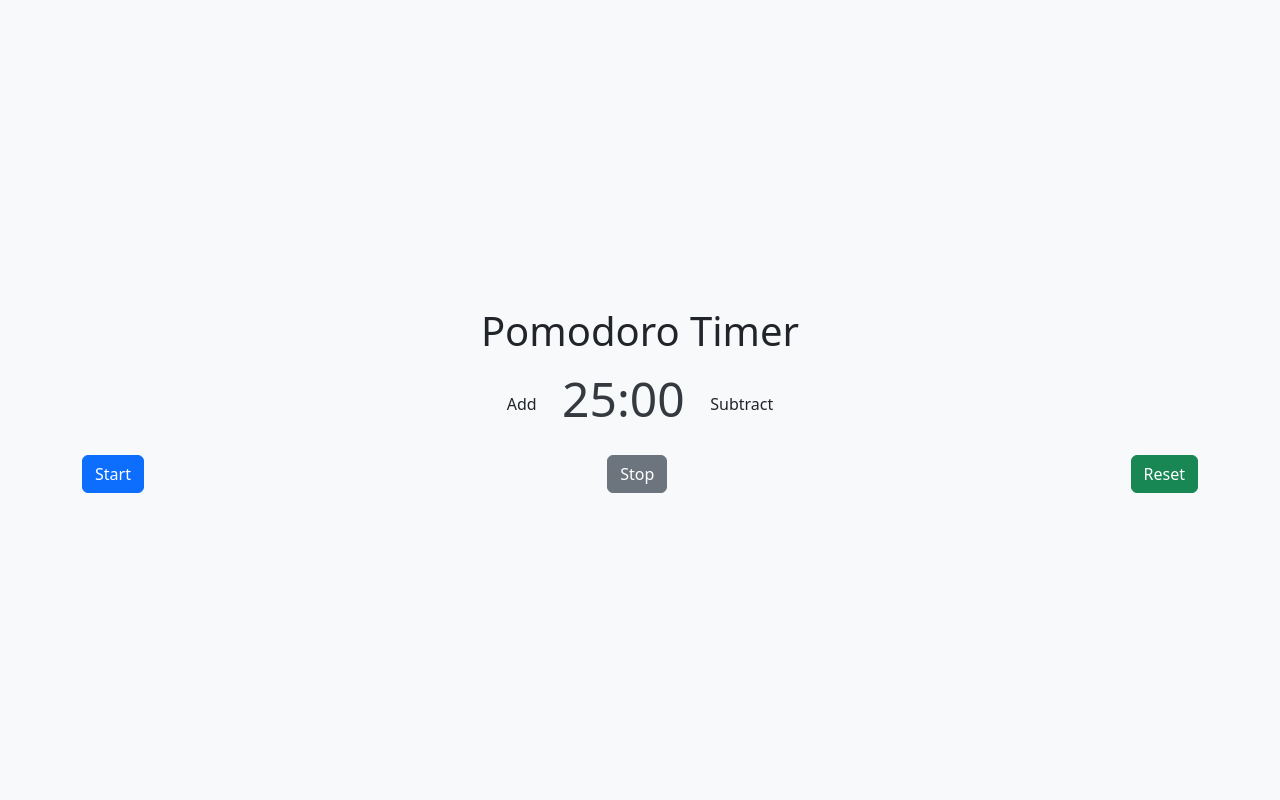
After one commit to pol-cova/Classy, a Django app: page /timer/ in a window 1280 px wide. The commit adds this page. Run offline with Django 5.2, Linux system fonts and the light colour scheme; some libraries are stand-ins or nearby versions.

Commit message:
Add studyTimer functionality and update navigation links

```diff
--- a/server/urls.py
+++ b/server/urls.py
@@ -21,4 +21,5 @@ urlpatterns = [
     path('admin/', admin.site.urls),
     path('', include('users.urls')),# new
     path('todo/', include('todo.urls')),# new
+    path('timer/', include('studyTimer.urls')),# new
 ]
--- /dev/null
+++ b/studyTimer/urls.py
@@ -0,0 +1,6 @@
+from django.urls import path
+from . import views
+
+urlpatterns = [
+    path('', views.studyTimer, name='studyTimer'),
+]
--- a/studyTimer/views.py
+++ b/studyTimer/views.py
@@ -1,3 +1,5 @@
 from django.shortcuts import render
 
 # Create your views here.
+def studyTimer(request):
+    return render(request, 'timer.html')
--- a/templates/_home_base.html
+++ b/templates/_home_base.html
@@ -152,7 +152,7 @@
               </a>
             </li>
             <li class="nav-item">
-              <a class="nav-link d-flex align-items-center gap-2" href="#">
+              <a class="nav-link d-flex align-items-center gap-2" href="{% url 'studyTimer' %}">
                 <span class="material-symbols-outlined">
                   timelapse
                   </span>
@@ -180,7 +180,7 @@
                 <span class="material-symbols-outlined">
                   content_paste_search
                   </span>
-                Generador APA
+                Generadores
               </a>
             </li>
           </ul>
--- /dev/null
+++ b/templates/timer.html
@@ -0,0 +1,69 @@
+{% extends 'base.html' %}
+{% block content %}
+<head>
+    <link rel="stylesheet" href="https://fonts.googleapis.com/css2?family=Material+Symbols+Outlined:opsz,wght,FILL,GRAD@24,400,0,0" />
+    <style>
+        body {
+            display: flex;
+            align-items: center;
+            justify-content: center;
+            height: 100vh;
+            background-color: #f8f9fa;
+        }
+
+        #timer {
+            font-size: 3rem;
+            text-align: center;
+            color: #343a40;
+        }
+
+        #controls {
+            display: flex;
+            justify-content: space-between;
+            margin-top: 20px;
+        }
+    </style>
+</head>
+<body>
+    <div class="container">
+        <h1 class="text-center">Pomodoro Timer</h1>
+        <div id="timer">
+            <button class="btn" onclick="add()">Add</button>
+            <span id="display">25:00</span>
+            <button class="btn" onclick="subtract()">Subtract</button>
+
+        </div>
+        <div id="controls">
+            <button class="btn btn-primary" onclick="startTimer()">Start</button>
+            <button class="btn btn-secondary" onclick="stopTimer()">Stop</button>
+            <button class="btn btn-success" onclick="resetTimer()">Reset</button>
+        </div>
+    </div>
+    <script>
+        let display = document.getElementById('display');
+
+        // add minutes to timer and update display
+        function add() {
+            let currentTime = display.innerHTML.split(':');
+            let minutes = parseInt(currentTime[0]);
+            minutes++;
+            display.innerHTML = formatTime(minutes) + ':' + currentTime[1];
+        }
+
+        // subtract minutes from timer and update display
+        function subtract() {
+            let currentTime = display.innerHTML.split(':');
+            let minutes = parseInt(currentTime[0]);
+            if (minutes > 0) {
+                minutes--;
+                display.innerHTML = formatTime(minutes) + ':' + currentTime[1];
+            }
+        }
+
+        // helper function to format time with leading zero
+        function formatTime(time) {
+        return (time < 10) ? '0' + time : time;
+        }
+    </script>
+</body>
+{% endblock %}
```
